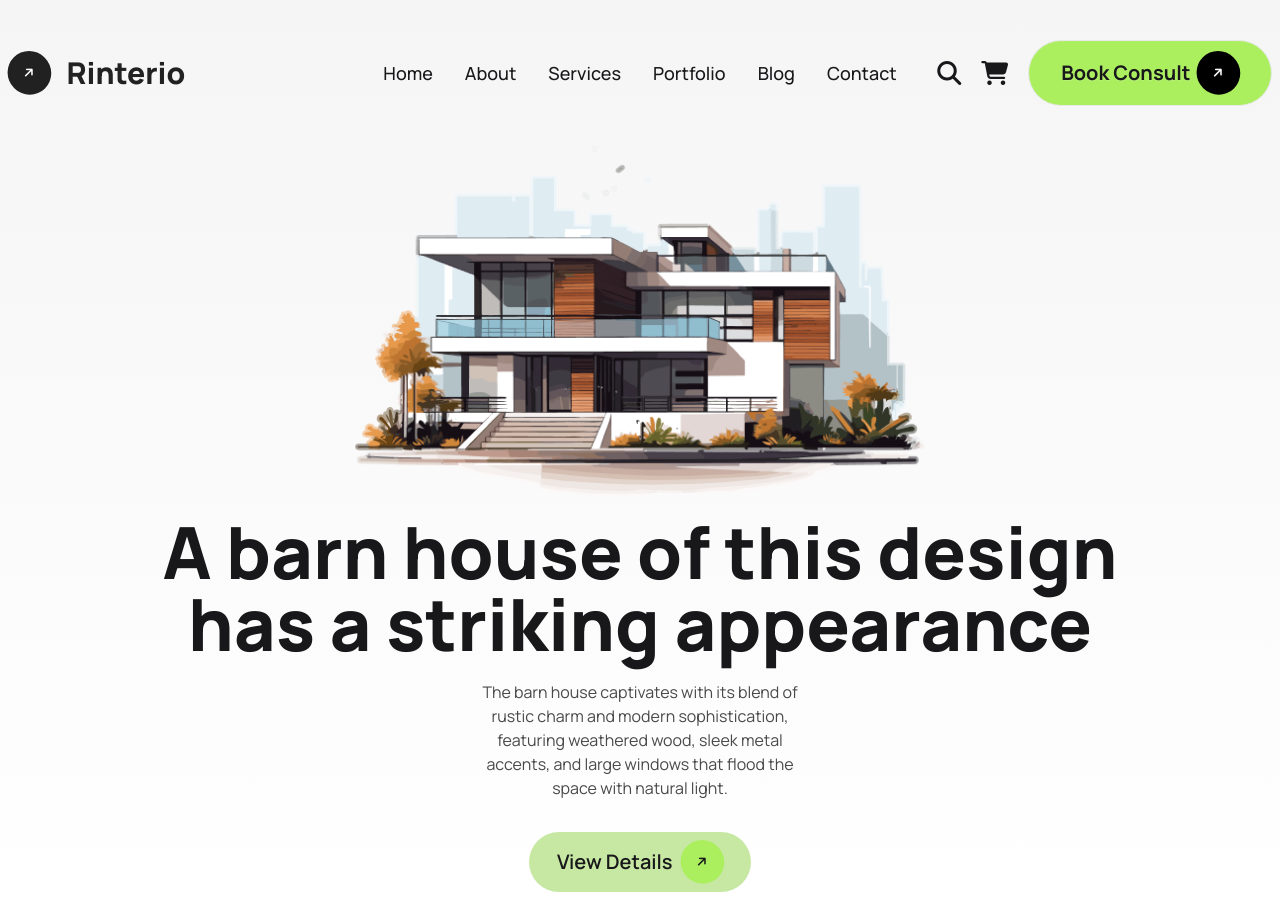
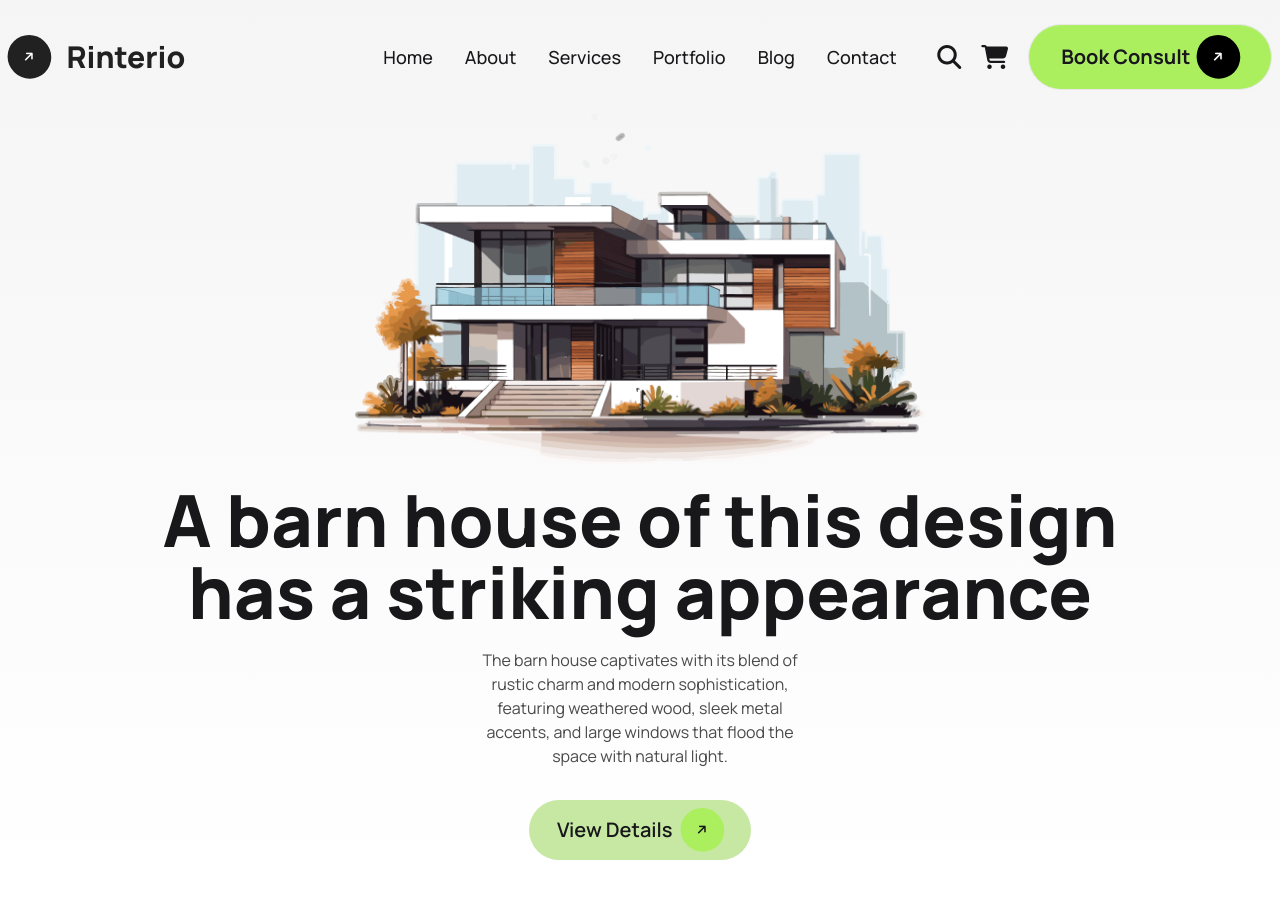
Before and after one commit to rahatflr/B10A3, a plain HTML site: page index.html in a window 1280 px wide. After the commit the page ends 876 px from the top, so only its background shows below. Drawn offline with nearby package versions, Linux system fonts and the light colour scheme.

Commit message:
reduce nav padding

```diff
--- a/index.html
+++ b/index.html
@@ -50,7 +50,7 @@
     <header class="bg-linear-to-b from-bg-third to-white">
 
         <!-- Navbar  -->
-        <div class="navbar py-10 container mx-auto">
+        <div class="navbar py-6 container mx-auto">
 
 
 
```
